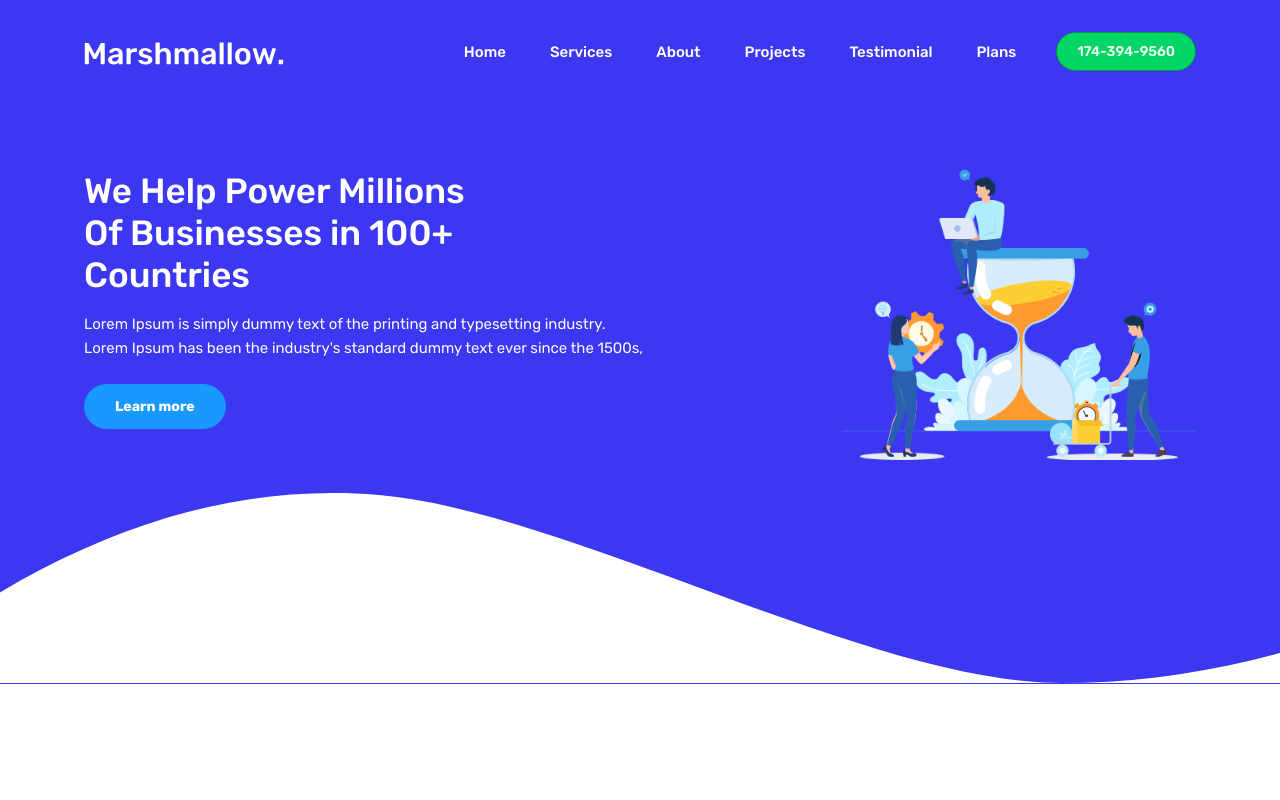
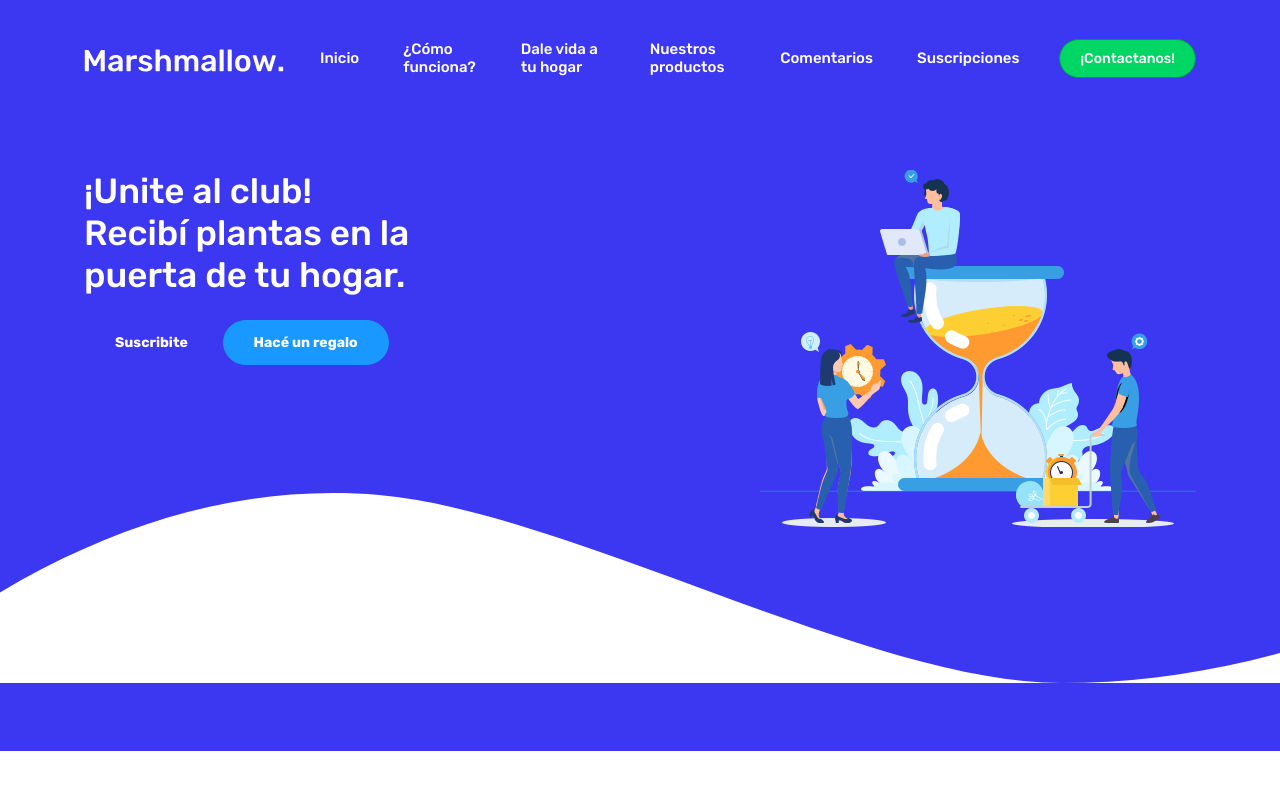
Before and after one commit to loyber/viveroclub, a website: page index.html in a window 1280 px wide. Shown: the top 800 px of the page. Drawn offline with Linux system fonts and the light colour scheme.

Commit message:
Subo .index
Realicé cambios solo en el HTML
- Texto en el nav (header)
- Título en el hero
- Oculte el <p> en el html que funciona como subtitulo
- Agregué un botón con clase "primary"

```diff
--- a/index.html
+++ b/index.html
@@ -4,7 +4,7 @@
 		<!-- Required meta tags -->
 		<meta charset="utf-8">
 		<meta name="viewport" content="width=device-width, initial-scale=1, shrink-to-fit=no">
-		<title>Marshmallow Bootstrap Admin Dashboard Template</title>
+		<title>Vivero Club</title>
 		<link rel="stylesheet" href="vendors/mdi/css/materialdesignicons.min.css">
 		<link rel="stylesheet" href="vendors/owl.carousel/css/owl.carousel.css">
 		<link rel="stylesheet" href="vendors/owl.carousel/css/owl.theme.default.min.css">
@@ -17,7 +17,7 @@
 		<div id="mobile-menu-overlay"></div>
 		<nav class="navbar navbar-expand-lg fixed-top">
 			<div class="container">
-				<a class="navbar-brand" href="#"><img src="images/logo.svg" alt="Marshmallow"></a>
+				<a class="navbar-brand" href="#"><img src="images/logo.svg" alt="Vivero Club"></a>
 				<button class="navbar-toggler" type="button" data-toggle="collapse" data-target="#navbarTogglerDemo01" aria-controls="navbarTogglerDemo01" aria-expanded="false" aria-label="Toggle navigation">
 				<span class="navbar-toggler-icon"><i class="mdi mdi-menu"> </i></span>
 				</button>
@@ -28,25 +28,25 @@
 					</div>
 					<ul class="navbar-nav ml-auto align-items-center">
 						<li class="nav-item active">
-							<a class="nav-link" href="#home">Home <span class="sr-only">(current)</span></a>
+							<a class="nav-link" href="#home">Inicio <span class="sr-only">(current)</span></a>
 						</li>
 						<li class="nav-item">
-							<a class="nav-link" href="#services">Services</a>
+							<a class="nav-link" href="#services">¿Cómo funciona?</a>
 						</li>
 						<li class="nav-item">
-							<a class="nav-link" href="#about">About</a>
+							<a class="nav-link" href="#about">Dale vida a tu hogar</a>
 						</li>
 						<li class="nav-item">
-							<a class="nav-link" href="#projects">Projects</a>
+							<a class="nav-link" href="#projects">Nuestros productos</a>
 						</li>
 						<li class="nav-item">
-							<a class="nav-link" href="#testimonial">Testimonial</a>
+							<a class="nav-link" href="#testimonial">Comentarios</a>
 						</li>
 						<li class="nav-item">
-							<a class="nav-link" href="#plans">Plans</a>
+							<a class="nav-link" href="#plans">Suscripciones</a>
 						</li>
 						<li class="nav-item">
-							<a class="nav-link btn btn-success" href="#contact">174-394-9560</a>
+							<a class="nav-link btn btn-success" href="#contact">¡Contactanos!</a>
 						</li>
 					</ul>
 				</div>
@@ -61,17 +61,16 @@
 								<div class="d-sm-flex justify-content-between">
 									<div data-aos="zoom-in-up">
 										<div class="banner-title">
-												<h3 class="font-weight-medium">We Help Power
-												Millions Of Businesses
-												in 100+ Countries
+												<h3 class="font-weight-medium">¡Unite al club!
+													<br>Recibí plantas en la puerta de tu hogar.
 											</h3>
 										</div>
+										<!-- SUBTITULO
 										<p class="mt-3">Lorem Ipsum is simply dummy text of the printing and typesetting industry.
-
-											<br>
-											Lorem Ipsum has been the industry's standard dummy text ever since the 1500s,
 										</p>
-										<a href="#" class="btn btn-secondary mt-3">Learn more</a>
+										-->
+										<a href="#" class="btn btn-primary mt-3">Suscribite</a>
+										<a href="#" class="btn btn-secondary mt-3">Hacé un regalo</a>
 									</div>
 									<div class="mt-5 mt-lg-0">
 										<img src="images/group.png" alt="marsmello" class="img-fluid" data-aos="zoom-in-up">
```
